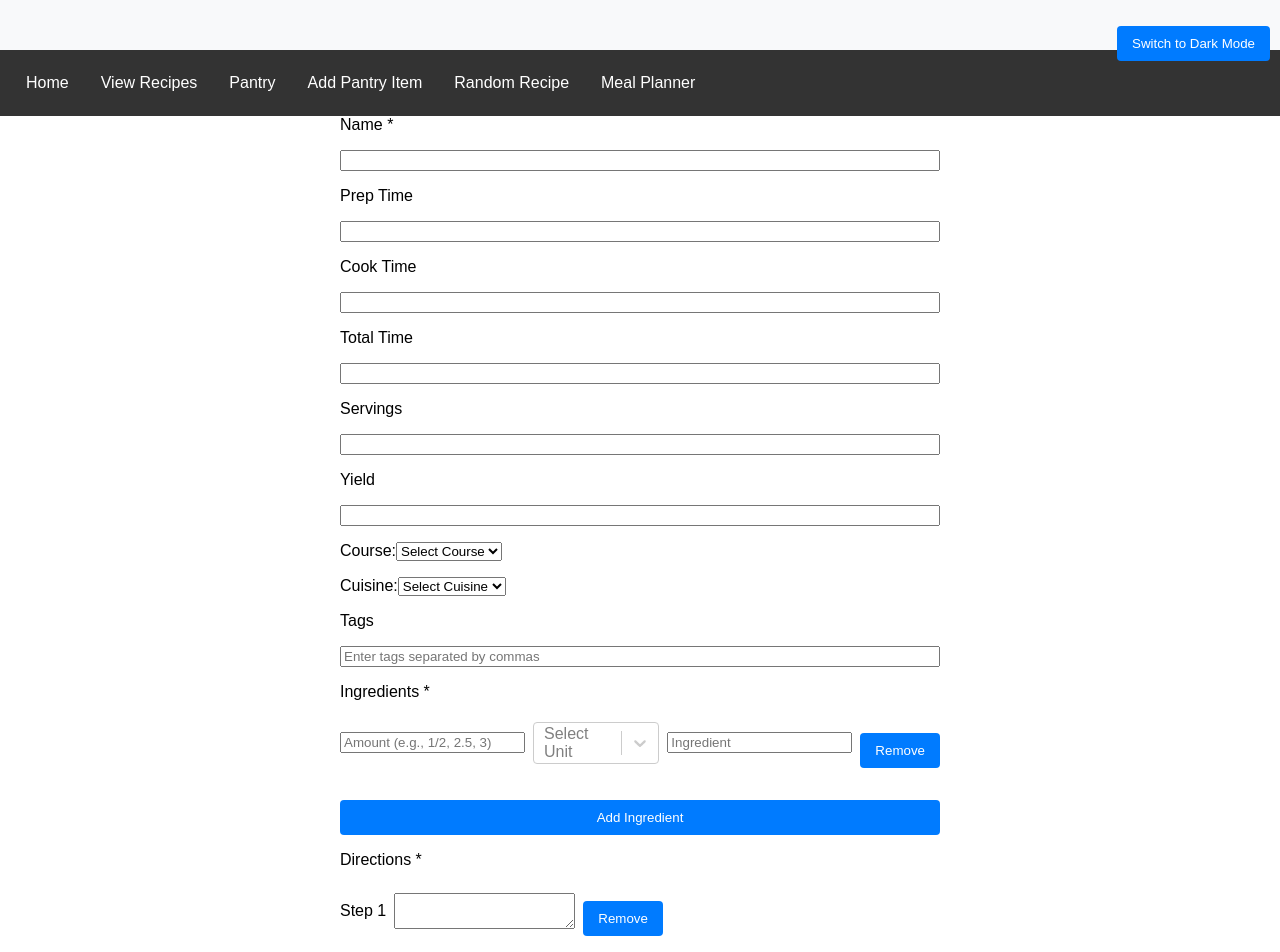
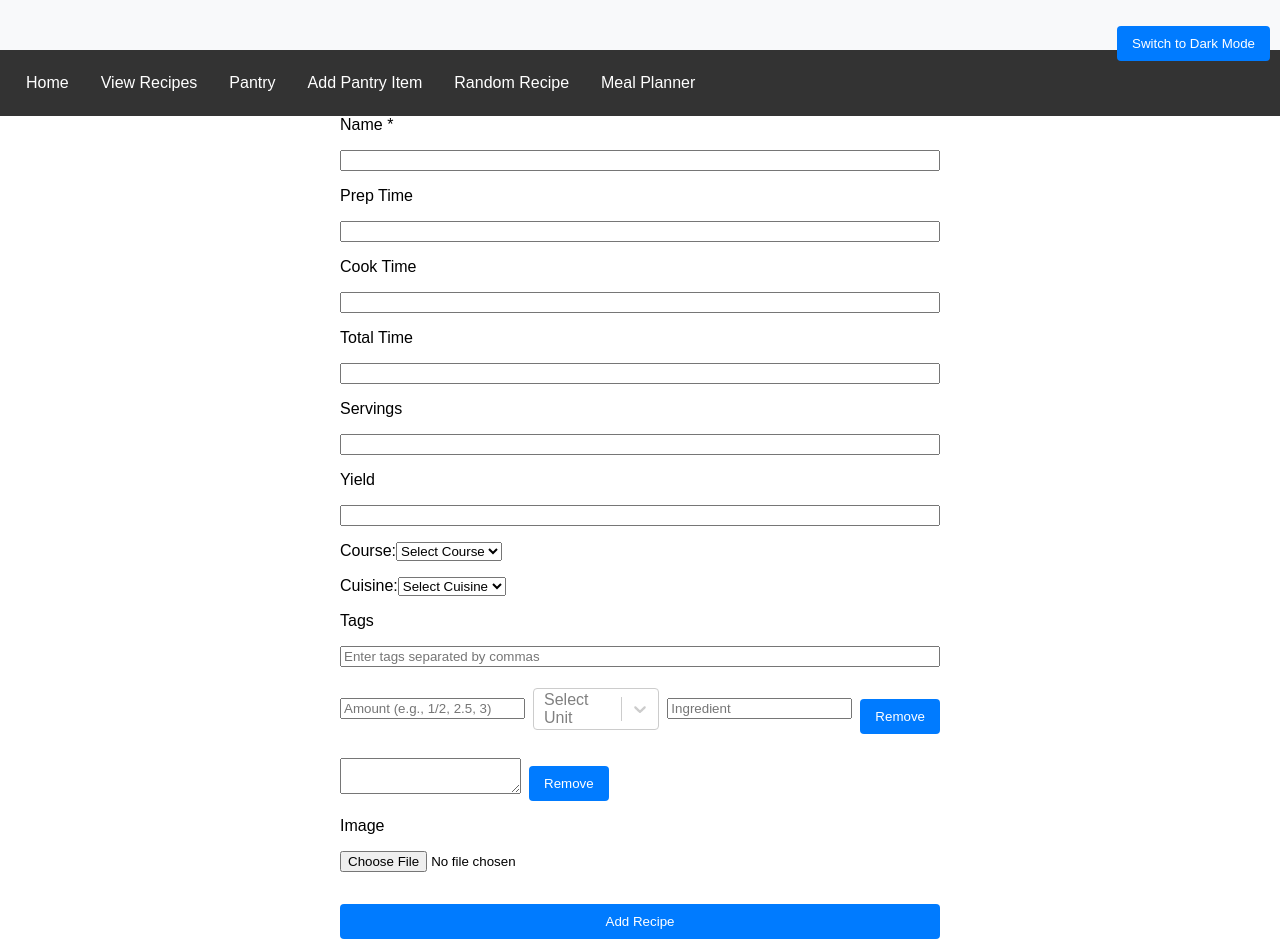
Before and after one commit to O-KenneDevWorks/RecipeStore, a React (Create React App) app in the folder web-app/: page /add-recipe in a window 1280 px wide. Shown: the top 952 px of the page. Built offline with nearby package versions, Linux system fonts and the light colour scheme.

Commit message:
Trying drag and drop objects again

```diff
--- a/web-app/src/components/Add_Recipe.js
+++ b/web-app/src/components/Add_Recipe.js
@@ -232,9 +232,19 @@ const AddRecipeForm = () => {
                 placeholder="Enter tags separated by commas"
             />
 
-            <label>Ingredients *</label>
+            <DragDropContext onDragEnd={onDragEnd}>
+                <Droppable droppableId="droppable-ingredients" type="ingredients">
+                    {(provided) => (
+                        <div ref={provided.innerRef} {...provided.droppableProps}>
                             {recipeData.ingredients.map((ingredient, index) => (
-                <div key={index} className="ingredient-input">
+                                <Draggable key={index} draggableId={`ingredient-${index}`} index={index}>
+                                    {(provided) => (
+                                        <div
+                                            ref={provided.innerRef}
+                                            {...provided.draggableProps}
+                                            {...provided.dragHandleProps}
+                                            className="ingredient-input"
+                                        >
                                             <input
                                                 type="text"
                                                 name="amount"
@@ -261,13 +271,26 @@ const AddRecipeForm = () => {
                                             />
                                             <button type="button" onClick={() => handleRemoveIngredient(index)}>Remove</button>
                                         </div>
+                                    )}
+                                </Draggable>
                             ))}
-            <button type="button" onClick={handleAddIngredient}>Add Ingredient</button>
+                            {provided.placeholder}
+                        </div>
+                    )}
+                </Droppable>
 
-            <label>Directions *</label>
+                <Droppable droppableId="droppable-directions" type="directions">
+                    {(provided) => (
+                        <div ref={provided.innerRef} {...provided.droppableProps}>
                             {recipeData.directions.map((direction, index) => (
-                <div key={index} className="direction-input">
-                    <label>Step {index + 1}</label>
+                                <Draggable key={index} draggableId={`direction-${index}`} index={index}>
+                                    {(provided) => (
+                                        <div
+                                            ref={provided.innerRef}
+                                            {...provided.draggableProps}
+                                            {...provided.dragHandleProps}
+                                            className="direction-input"
+                                        >
                                             <textarea
                                                 name="direction"
                                                 value={direction}
@@ -276,8 +299,14 @@ const AddRecipeForm = () => {
                                             />
                                             <button type="button" onClick={() => handleRemoveDirection(index)}>Remove</button>
                                         </div>
+                                    )}
+                                </Draggable>
                             ))}
-            <button type="button" onClick={handleAddDirection}>Add Step</button>
+                            {provided.placeholder}
+                        </div>
+                    )}
+                </Droppable>
+            </DragDropContext>
 
             <label>Image</label>
             <input type="file" name="image" accept="image/*" onChange={handleImageChange} />
```
Lines whose indentation alone changed are shown as unchanged.
